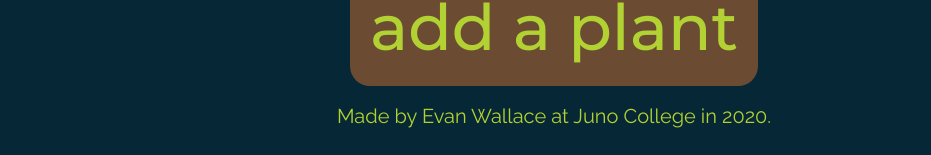
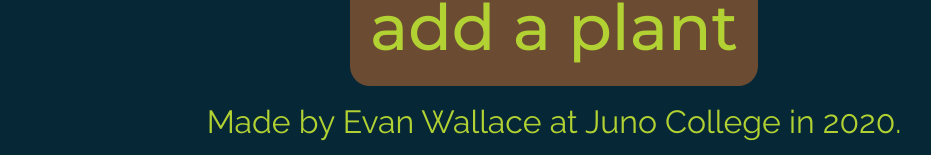
Before and after one commit to epwallace/sapling, a React (Create React App) app: page / in a window 1280 px wide. Shown: the part 696-851 px from the top of the page, without its empty margins (86-1017 px from the left). Built offline with nearby package versions, Linux system fonts and the light colour scheme; no server answers; the database is empty.

Commit message:
adjust font size/line breaks in footer

```diff
--- a/src/components/Footer.js
+++ b/src/components/Footer.js
@@ -5,7 +5,7 @@ class Footer extends Component {
     render() {
         return (
             <footer className='wrapper'>
-                <p>Made by Evan Wallace at Juno College in 2020.</p>
+                <p><span>Made by Evan Wallace</span> <span>at Juno College in 2020.</span></p>
             </footer>
         );
     }
--- a/src/index.css
+++ b/src/index.css
@@ -276,8 +276,12 @@ footer {
 
 /* 'made by' text */
 footer p {
-  width: max-content;
-  margin: 0 auto;
+  font-size: clamp(1rem, 0.6364rem + 2.2727vw, 2rem);
+  text-align: center;
+}
+
+footer span {
+  white-space: nowrap;
 }
 
 /* MODAL STYLES --------------------------------------------------------------*/
```
